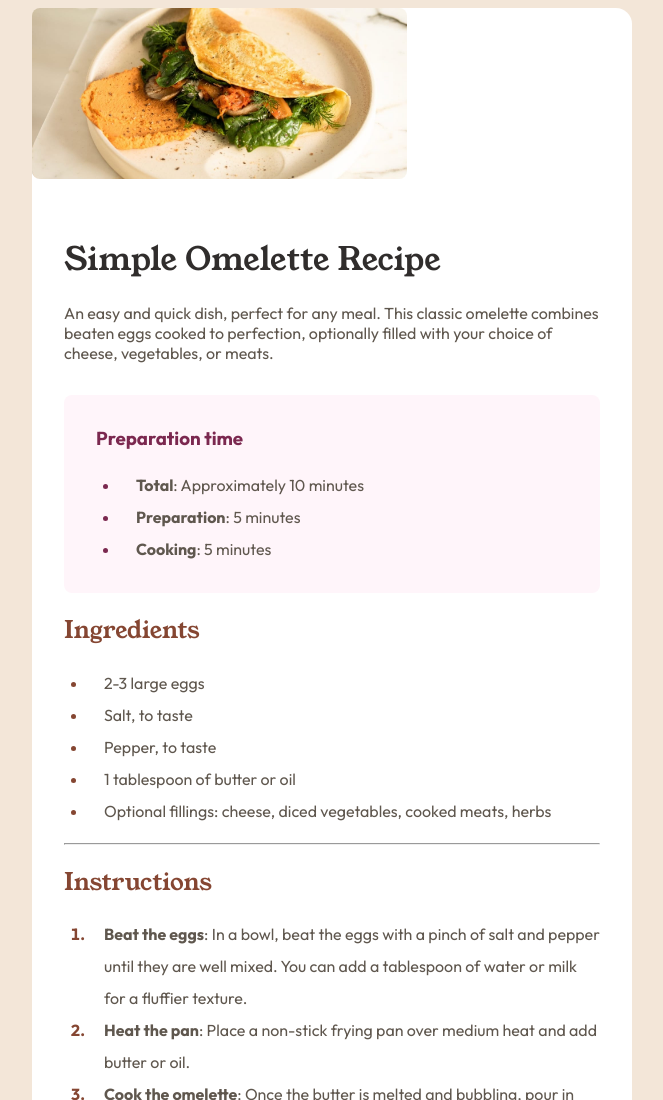
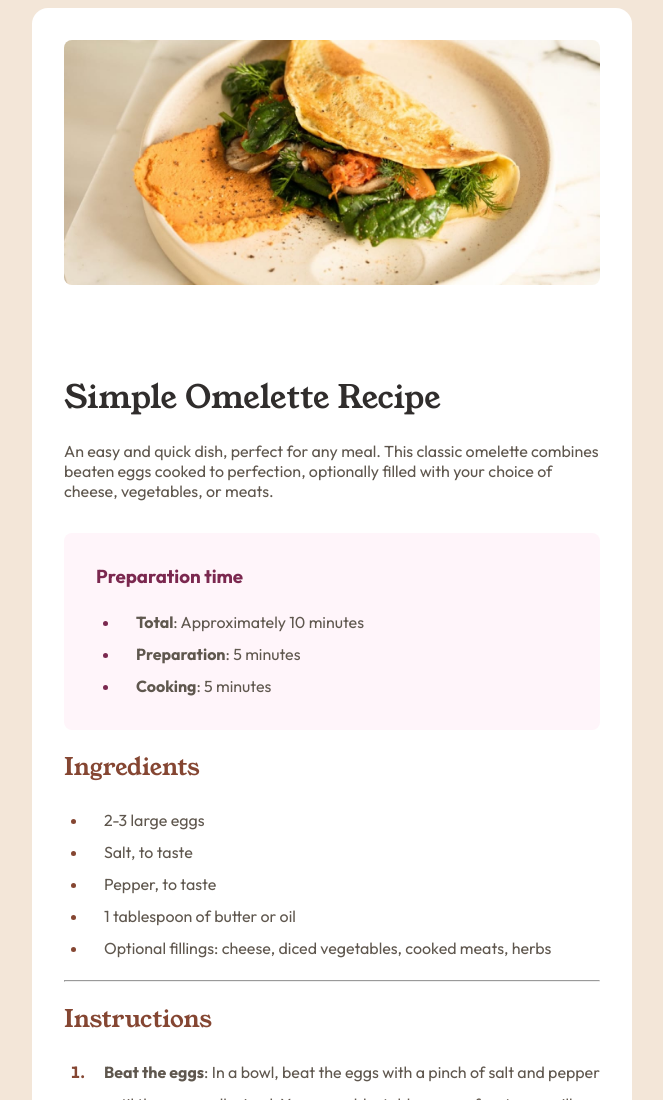
Before and after one commit to xirb22/recipe-page-main, a plain HTML site: page index.html in a window 1280 px wide. Shown: the top 1100 px of the page, without its empty margins (308-971 px from the left). Drawn offline with Linux system fonts and the light colour scheme.

Commit message:
Implemented responsive design

```diff
--- a/index.html
+++ b/index.html
@@ -11,7 +11,9 @@
 
 </head>
 <body>
+<div class="image-container">
   <img src="assets/images/image-omelette.jpeg" alt="">
+</div>
 
   <div class="text-container">
     <h1>Simple Omelette Recipe</h1>
--- a/styles.css
+++ b/styles.css
@@ -25,11 +25,22 @@ body {
   color: hsl(30, 10%, 34%);
 }
 
+
+
 img {
-  max-width: 375px;
-  border-radius: 0.5rem;
+  /*max-width: 375px;*/
+  max-width: 100%;
+  /*object-fit: contain;*/
 }
 
+@media screen and (min-width: 500px) {
+  img {
+    border-radius: 0.5rem;
+  }
+  .image-container {
+    padding: 2rem;
+  }
+}
 h1 {
   font-family: "Young Serif";
   font-weight: 400;
```
